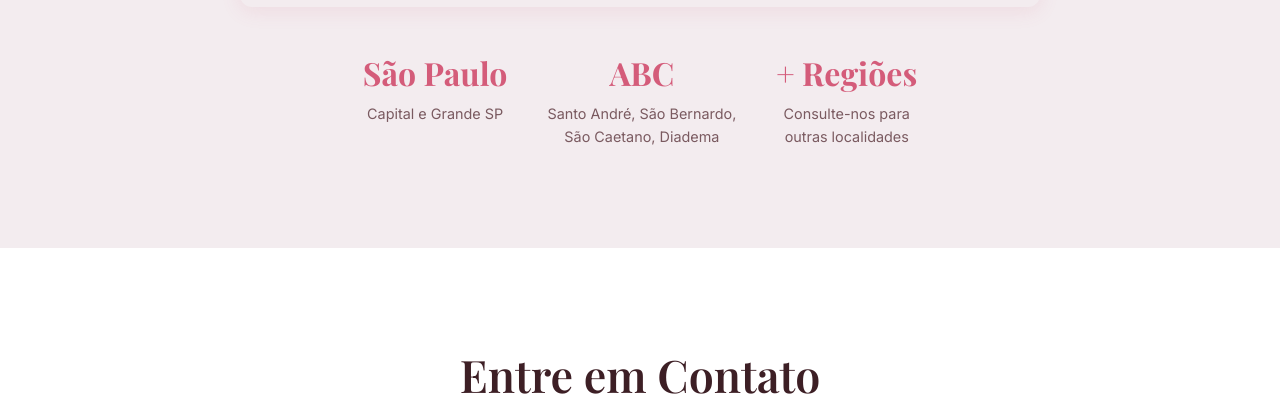
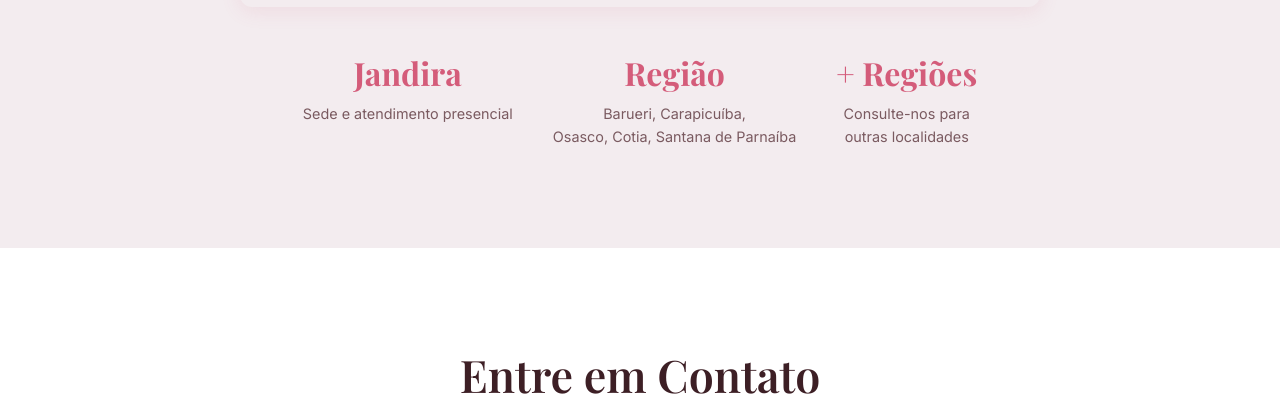
Before and after one commit to souzafabricio28-blip/studiosilva-decoracoes, a Next.js app: page / in a window 1280 px wide. Shown: the part 7842-8246 px from the top of the page. Built offline with nearby package versions, Linux system fonts and the light colour scheme; grey boxes are pictures that could not be loaded; a web font is replaced by a local one.

Commit message:
Change service area to Jandira e regiao

```diff
--- a/components/ServiceArea.js
+++ b/components/ServiceArea.js
@@ -17,7 +17,7 @@ export default function ServiceArea() {
           }}
         >
           <iframe
-            src="https://www.google.com/maps/embed?pb=!1m18!1m12!1m3!1d233651.18026616745!2d-46.70796213883884!3d-23.68216040991315!2m3!1f0!2f0!3f0!3m2!1i1024!2i768!4f13.1!3m3!1m2!1s0x94ce448183a461d1%3A0x9ba94b08ff335dae!2zU8OjbyBQYXVsbywgU1A!5e0!3m2!1spt-BR!2sbr!4v1"
+            src="https://www.google.com/maps/embed?pb=!1m18!1m12!1m3!1d14638.941179468793!2d-46.908560317135074!3d-23.53163816207895!2m3!1f0!2f0!3f0!3m2!1i1024!2i768!4f13.1!3m3!1m2!1s0x94cf03c0e7a27e73%3A0x7b3d2abe4c0f9575!2zSmFuZGlyYSwgU1A!5e0!3m2!1spt-BR!2sbr!4v1"
             width="100%"
             height="400"
             style={{ border: 0, display: 'block' }}
@@ -47,10 +47,10 @@ export default function ServiceArea() {
                 color: 'var(--rose-primary)',
               }}
             >
-              São Paulo
+              Jandira
             </div>
             <div style={{ color: 'var(--text-soft)', fontSize: '0.9rem', marginTop: 4 }}>
-              Capital e Grande SP
+              Sede e atendimento presencial
             </div>
           </div>
           <div>
@@ -62,10 +62,10 @@ export default function ServiceArea() {
                 color: 'var(--rose-primary)',
               }}
             >
-              ABC
+              Região
             </div>
             <div style={{ color: 'var(--text-soft)', fontSize: '0.9rem', marginTop: 4 }}>
-              Santo André, São Bernardo,<br />São Caetano, Diadema
+              Barueri, Carapicuíba,<br />Osasco, Cotia, Santana de Parnaíba
             </div>
           </div>
           <div>
```
